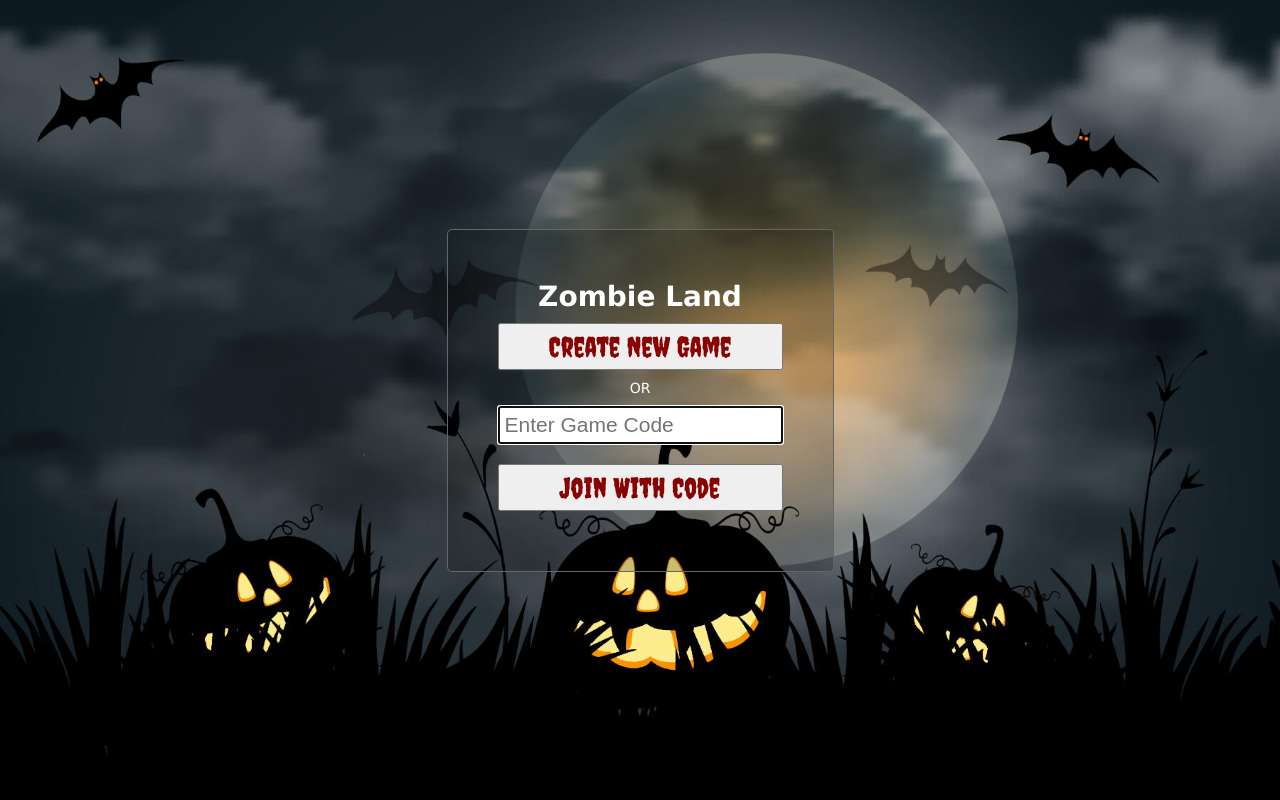
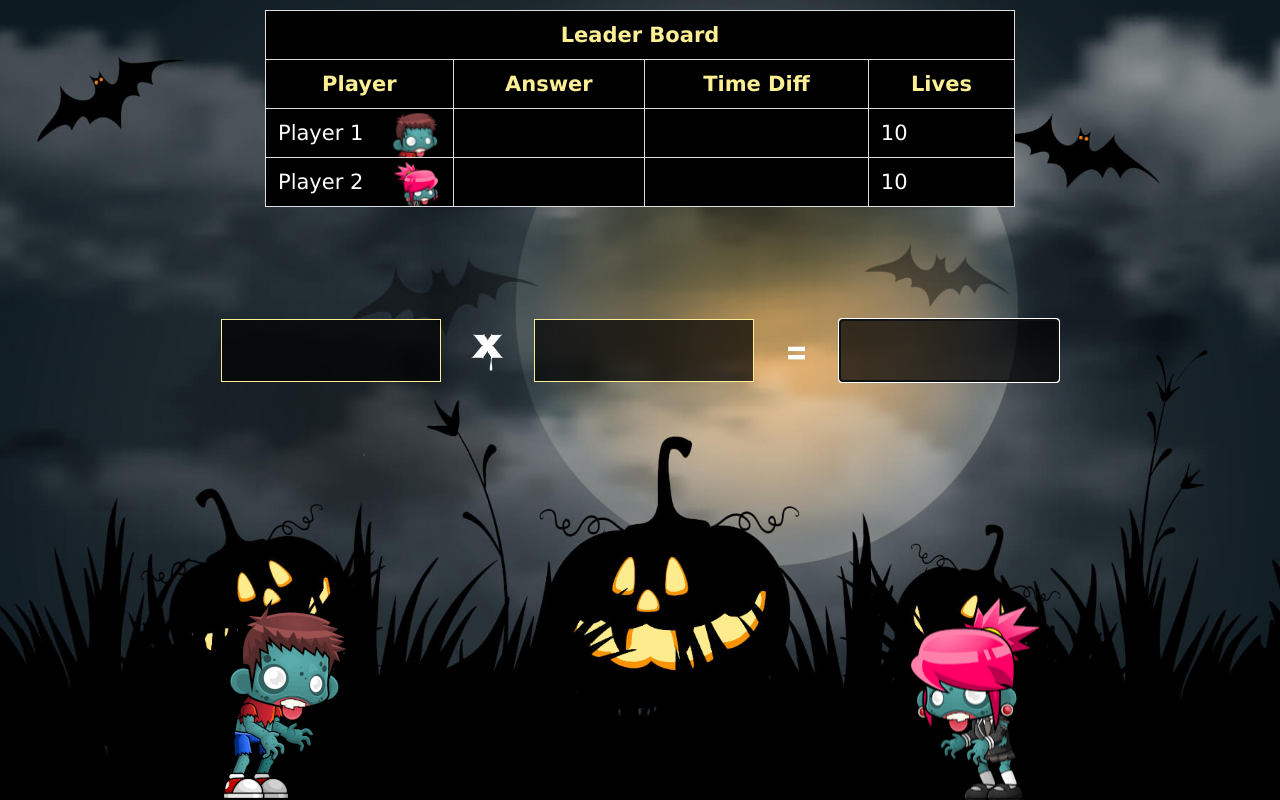
Before and after one commit to julian-leahy/zombieland, a plain HTML site: page frontend/index.html in a window 1280 px wide. Drawn offline with nearby package versions, Linux system fonts and the light colour scheme; no server answers.

Commit message:
Style player leader board

```diff
--- a/frontend/index.html
+++ b/frontend/index.html
@@ -16,7 +16,7 @@
         <section class="full page">
 
             <!-- buttons to create or join game -->
-            <div class="flex-centered-vh full" id="createJoinSection">
+            <div class="flex-centered-vh full hidden" id="createJoinSection">
                 <div class="initial-screen flex-col">
                     <h1 class="title">Zombie Land</h1>
                     <button id="createGameBtn" class="btn">Create New Game</button>
@@ -36,7 +36,37 @@
             </div>
 
             <!-- game page -->
-            <div class="full game-page hidden" id="gamePageSelection">
+            <div class="full game-page" id="gamePageSelection">
+
+                <!-- results table -->
+                <div class="flex-centered-h results-container">
+                    <div class="results-table">
+                        <table>
+                            <tr>
+                                <th colspan="4">Leader Board</th>
+                            </tr>
+                            <tr>
+                                <th>Player</th>
+                                <th>Answer</th>
+                                <th>Time Diff</th>
+                                <th>Lives</th>
+                            </tr>
+                            <tr>
+                                <td id="firstIcon">Player 1</td>
+                                <td id="firstAnswer"></td>
+                                <td id="firstTimeDiff"></td>
+                                <td id="firstLives">10</td>
+                            </tr>
+                            <tr>
+                                <td id="secondIcon">Player 2</td>
+                                <td id="secondAnswer"></td>
+                                <td id="secondTimeDiff"></td>
+                                <td id="secondLives">10</td>
+                            </tr>
+                        </table>
+                    </div>
+                </div>
+
                 <div class="flex-centered-h input-container">
                     <div class="input-group flex-row">
                         <input class="number1" id="number1Input" type="number" value="" readonly>
--- a/frontend/styles/main.css
+++ b/frontend/styles/main.css
@@ -409,7 +409,7 @@ body {
 
 /* question input group */
 .input-container {
-  margin-top: 40vh;
+  margin-top: 100px;
 }
 
 .input-group {
@@ -442,4 +442,46 @@ body {
   font-size: 3em;
   padding-top: 14px;
 }
+
+/* results table */
+.results-container {
+  margin-top: 10px;
+}
+
+.results-container .results-table {
+  width: 750px;
+}
+
+.results-container .results-table table {
+  background-color: #000;
+  border-collapse: collapse;
+  font-size: 1.5em;
+  width: 100%;
+}
+
+.results-container .results-table td,
+.results-container .results-table th {
+  border: 1px solid #ddd;
+  color: #fff;
+  padding: 12px;
+}
+
+.results-container .results-table th {
+  color: #FCEF93;
+}
+
+/* init results table */
+.icon, #firstIcon, #secondIcon {
+  background-repeat: no-repeat;
+  background-position-x: 90%;
+  background-size: contain;
+}
+
+#firstIcon {
+  background-image: url("./../images/boy-icon.png");
+}
+
+#secondIcon {
+  background-image: url("./../images/girl-icon.png");
+}
 /*# sourceMappingURL=main.css.map */
```
Also changed, not shown: frontend/images/boy-icon.png (added), frontend/images/girl-icon.png (added), 1 other file.
